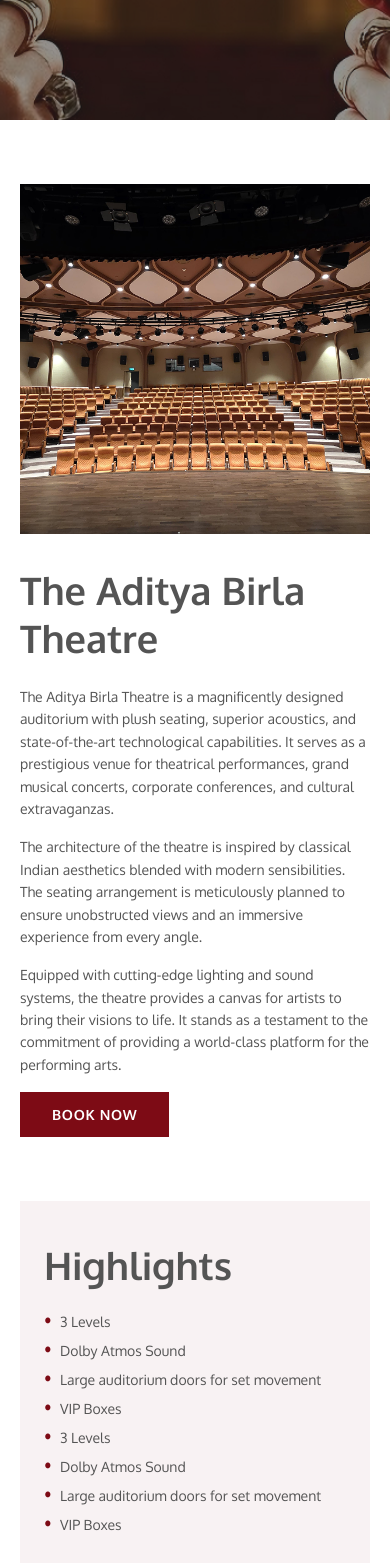
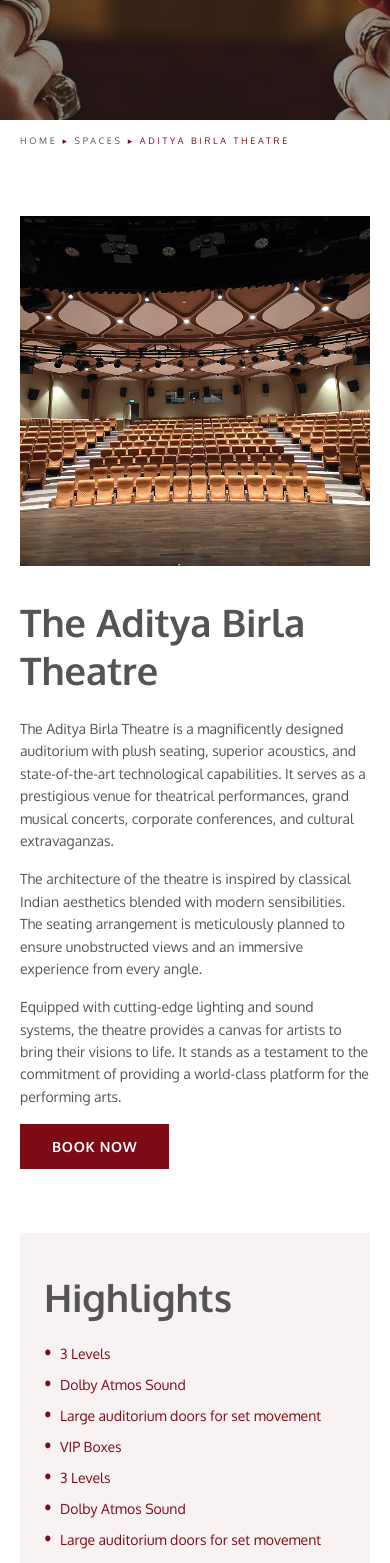
Before and after one commit to Swarangii/int-abcpa, a React (Vite) app: page /auditoriumpage in a window 390 px wide. Shown: the part 380-1943 px from the top of the page. Built offline with nearby package versions, Linux system fonts and the light colour scheme; a web font is replaced by a local one.

Commit message:
auditorium finished

```diff
--- a/src/Pages/auditorium/AuditoriumPage.css
+++ b/src/Pages/auditorium/AuditoriumPage.css
@@ -104,10 +104,47 @@
   z-index: 10;
   margin: 0 40px;
 }
+/* By default (Desktop View): Hide the mobile breadcrumb */
+.auditorium-page-breadcrumbs-mobile {
+  display: none;
+}
 
-@media (min-width: 768px) {
+/* Base styles for the mobile breadcrumb when it does appear */
+.auditorium-page-breadcrumbs-mobile {
+  color: #545454;
+font-family: Oxygen;
+font-size: 9px;
+font-style: normal;
+font-weight: 400;
+line-height: 22px; /* 244.444% */
+letter-spacing: 2.7px;
+text-transform: uppercase;
+
+}
+
+.auditorium-page-breadcrumbs-mobile span {
+ color: #7D0B15;
+font-family: Oxygen;
+font-size: 9px;
+font-style: normal;
+font-weight: 400;
+line-height: 22px; /* 244.444% */
+letter-spacing: 2.7px;
+text-transform: uppercase;
+}
+
+/* Tablet & Mobile View */
+@media screen and (max-width: 768px) {
+
+  /* Show the mobile breadcrumb below the banner */
+  .auditorium-page-breadcrumbs-mobile {
+    display: block;
+    margin: 10px 20px;
+  }
+}
+@media (max-width: 768px) {
   .auditorium-page-breadcrumbs {
-    font-size: 9px;
+    display: none;
   }
 }
 
@@ -187,15 +224,20 @@
 
 .auditorium-page-highlights-list {
   list-style: none;
-  padding-left: 0;
+  color: #7D0B15;
+font-family: Oxygen;
+font-size: 14px;
+font-style: normal;
+font-weight: 400;
+line-height: 17px; /* 121.429% */
   margin-top: 24px;
 }
 
 .auditorium-page-highlights-list li {
   font-size: 14px;
   font-weight: 400;
-  color: var(--primary-text-color);
-  margin-bottom: 12px;
+    color: #7D0B15;
+  margin-bottom: 14px;
   position: relative;
   padding-left: 16px;
 }
@@ -257,10 +299,13 @@
 }
 
 .auditorium-page-structural-caption {
-  font-size: 14px;
-  font-weight: 400;
-  color: var(--primary-text-color);
-  margin-top: 12px;
+  color: #545454;
+font-family: Oxygen;
+font-size: 20px;
+font-style: normal;
+font-weight: 700;
+line-height: 22px; /* 110% */
+margin: 14px 0 24px 0;
 }
 
 /* Inquire Now Form Section */
--- a/src/Pages/auditorium/AuditoriumPage.jsx
+++ b/src/Pages/auditorium/AuditoriumPage.jsx
@@ -49,6 +49,11 @@
         >
           Aditya Birla Theatre
         </motion.h1>
+      </div>
+
+      {/* MOBILE BREADCRUMB - Visible only on Mobile/Tablet, placed after the banner */}
+      <div className="auditorium-page-breadcrumbs-mobile">
+        HOME <span style={{"color":"#7D0B15"}}>▸</span> SPACES <span style={{"color":"#7D0B15"}}>▸</span> <span style={{"color":"#7D0B15"}}>ADITYA BIRLA THEATRE</span>
       </div>
 
       <div className="auditorium-page-container">
```
